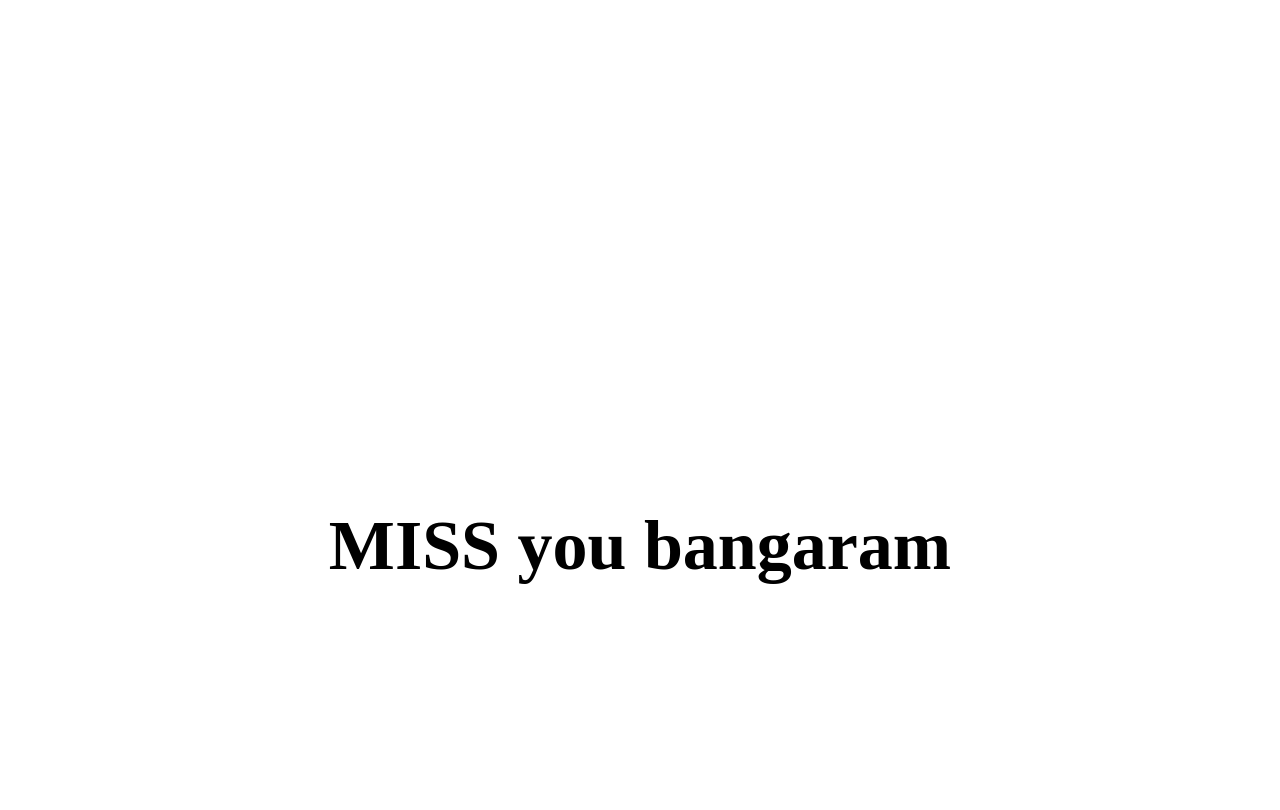
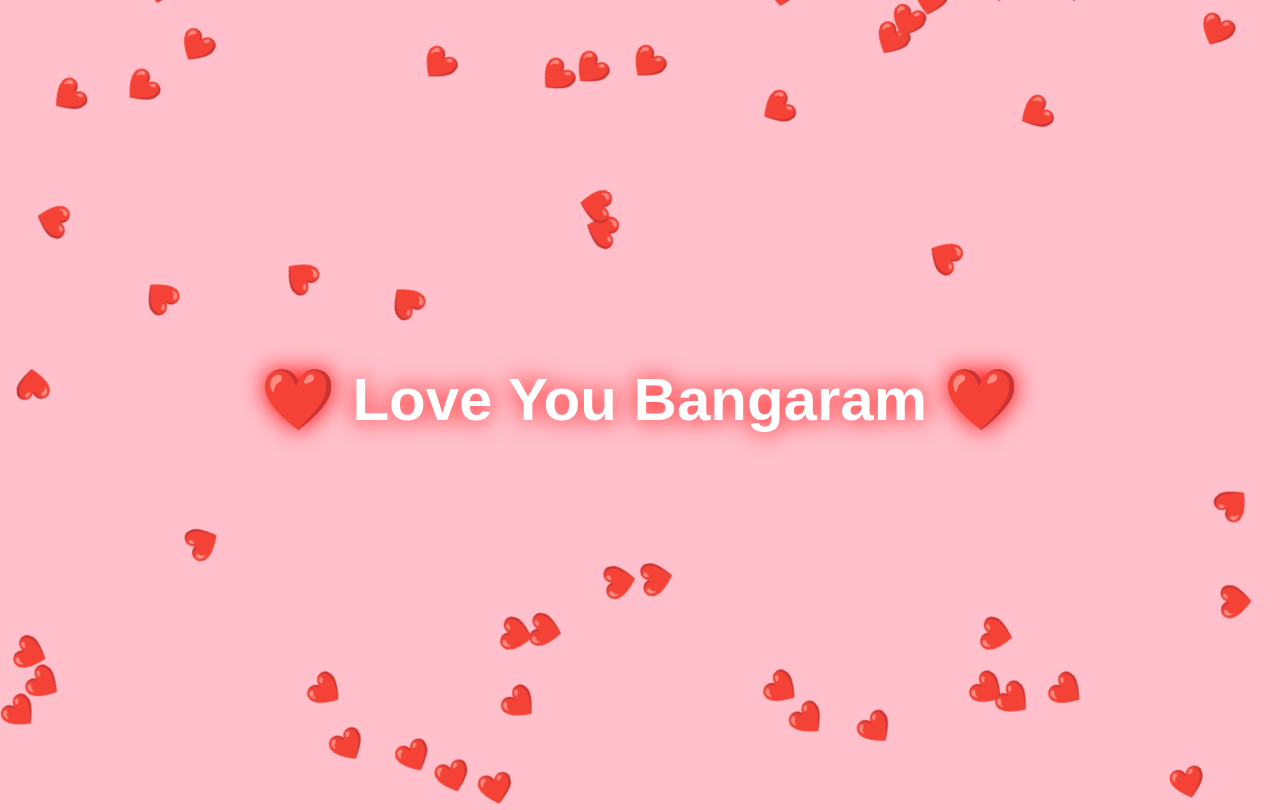
Before and after one commit to madhavganesh124-wq/gani, a plain HTML site: page index.html in a window 1280 px wide. Drawn offline with Linux system fonts and the light colour scheme.

Commit message:
Update index.html

```diff
--- a/index.html
+++ b/index.html
@@ -1,5 +1,68 @@
+<!DOCTYPE html>
 <html>
+<head>
+<title>Love You Bangaram ❤️</title>
+
+<style>
+body {
+  margin: 0;
+  height: 100vh;
+  background: pink;
+  overflow: hidden;
+  display: flex;
+  justify-content: center;
+  align-items: center;
+  font-family: Arial, sans-serif;
+}
+
+h1 {
+  color: white;
+  font-size: 50px;
+  animation: zoom 2s infinite;
+  text-shadow: 0 0 20px red;
+}
+
+@keyframes zoom {
+  0% { transform: scale(1); }
+  50% { transform: scale(1.2); }
+  100% { transform: scale(1); }
+}
+
+.heart {
+  position: absolute;
+  color: red;
+  font-size: 30px;
+  animation: fall 5s linear infinite;
+}
+
+@keyframes fall {
+  from {
+    top: -50px;
+    transform: rotate(0deg);
+  }
+  to {
+    top: 100vh;
+    transform: rotate(360deg);
+  }
+}
+</style>
+
+</head>
+
 <body>
-<h1 style="text-align:center;margin-top:40%;font-size:70px;">MISS you bangaram</h1>
+
+<h1>❤️ Love You Bangaram ❤️</h1>
+
+<script>
+for(let i=0;i<50;i++){
+ let heart=document.createElement("div");
+ heart.className="heart";
+ heart.innerHTML="❤️";
+ heart.style.left=Math.random()*100+"%";
+ heart.style.animationDuration=(2+Math.random()*5)+"s";
+ document.body.appendChild(heart);
+}
+</script>
+
 </body>
 </html>
```
